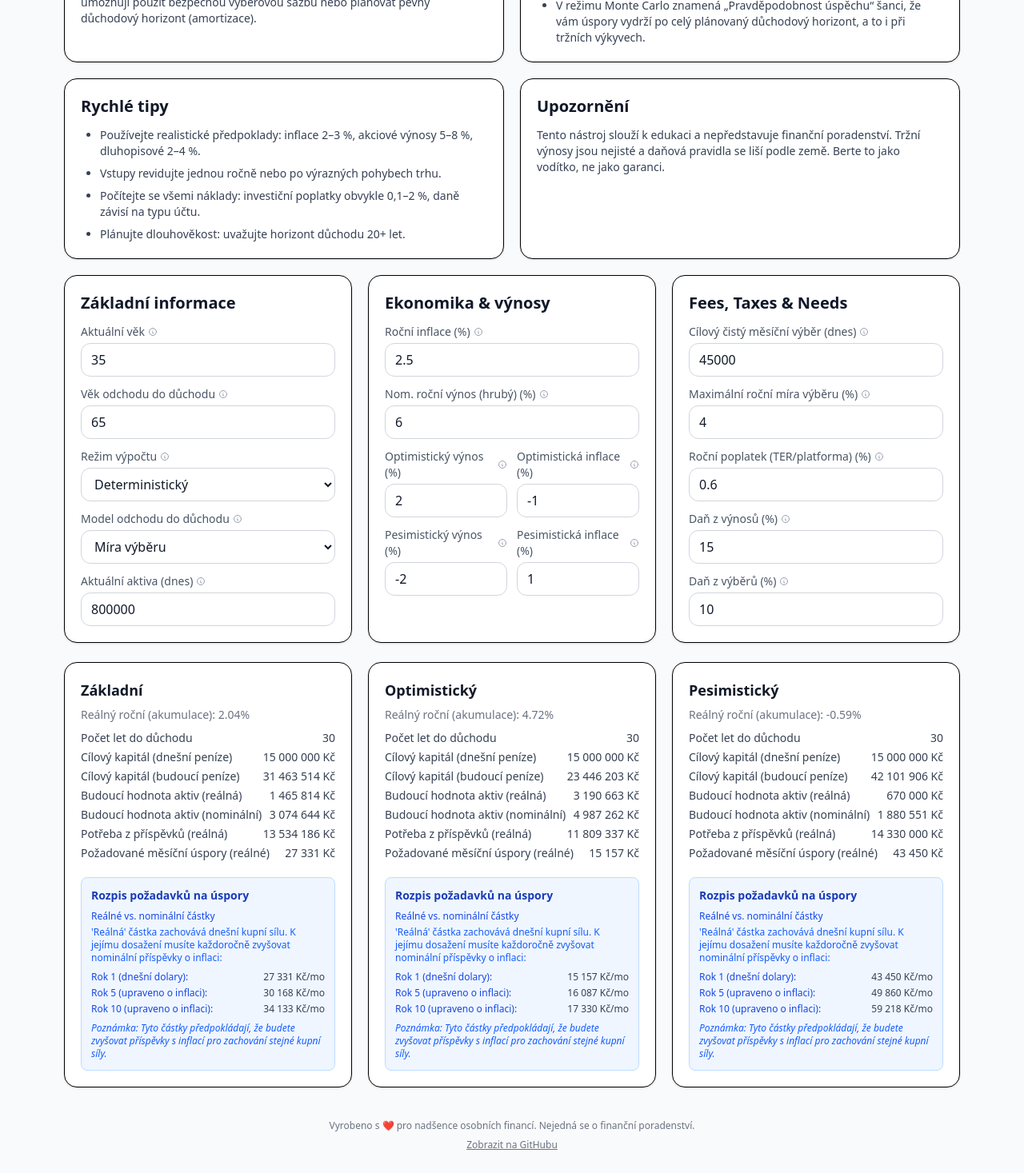
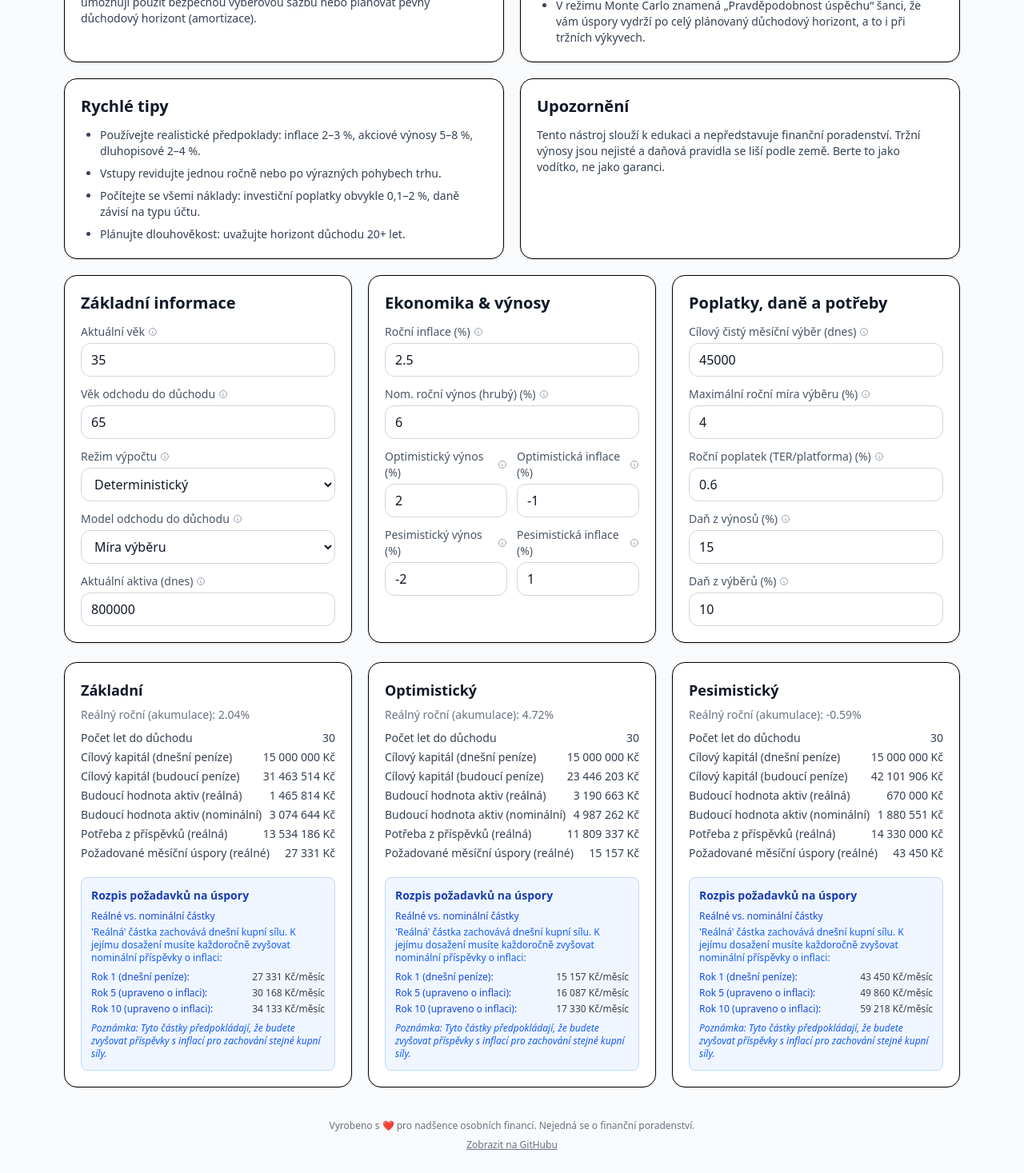
Before and after one commit to Zejnilovic/retire-calc, a React (Vite) app: page / in a window 1280 px wide. Shown: the part 320-1787 px from the top of the page at 80% size. Built offline with nearby package versions, Linux system fonts and the light colour scheme.

Commit message:
Fix localization

```diff
--- a/src/components/forms/FeesAndNeedsForm.tsx
+++ b/src/components/forms/FeesAndNeedsForm.tsx
@@ -33,7 +33,7 @@ export function FeesAndNeedsForm({
 }: FeesAndNeedsFormProps) {
   const { t } = useTranslation();
   return (
-    <Section title="Fees, Taxes & Needs">
+    <Section title={t('section.feesAndNeeds')}>
       <div className="grid gap-3">
         <div>
           <LabeledNumber
--- a/src/components/results/DeterministicResults.tsx
+++ b/src/components/results/DeterministicResults.tsx
@@ -99,16 +99,16 @@ export function DeterministicResults({
                   <div className="space-y-1 text-xs">
                     <div className="flex justify-between">
                       <span className="text-blue-700 dark:text-blue-300">{t('results.deterministic.nominalYear1')}:</span>
-                      <span className="font-medium">{fmtMoney(r.requiredMonthlyContributionNominalYear1, language, currency)}/mo</span>
+                      <span className="font-medium">{fmtMoney(r.requiredMonthlyContributionNominalYear1, language, currency)}/{t('month')}</span>
                     </div>
                     <div className="flex justify-between">
                       <span className="text-blue-700 dark:text-blue-300">{t('results.deterministic.nominalYear5')}:</span>
-                      <span className="font-medium">{fmtMoney(r.requiredMonthlyContributionNominalYear5, language, currency)}/mo</span>
+                      <span className="font-medium">{fmtMoney(r.requiredMonthlyContributionNominalYear5, language, currency)}/{t('month')}</span>
                     </div>
                     {r.requiredMonthlyContributionNominalYear10 > 0 && (
                       <div className="flex justify-between">
                         <span className="text-blue-700 dark:text-blue-300">{t('results.deterministic.nominalYear10')}:</span>
-                        <span className="font-medium">{fmtMoney(r.requiredMonthlyContributionNominalYear10, language, currency)}/mo</span>
+                        <span className="font-medium">{fmtMoney(r.requiredMonthlyContributionNominalYear10, language, currency)}/{t('month')}</span>
                       </div>
                     )}
                   </div>
--- a/src/locales/cs/translation.json
+++ b/src/locales/cs/translation.json
@@ -134,14 +134,14 @@
       "savingsExplanation": "Rozpis požadavků na úspory",
       "realVsNominalTitle": "Reálné vs. nominální částky",
       "realVsNominalExplanation": "'Reálná' částka zachovává dnešní kupní sílu. K jejímu dosažení musíte každoročně zvyšovat nominální příspěvky o inflaci:",
-      "nominalYear1": "Rok 1 (dnešní dolary)",
+      "nominalYear1": "Rok 1 (dnešní peníze)",
       "nominalYear5": "Rok 5 (upraveno o inflaci)",
       "nominalYear10": "Rok 10 (upraveno o inflaci)",
       "savingsNote": "Poznámka: Tyto částky předpokládají, že budete zvyšovat příspěvky s inflací pro zachování stejné kupní síly."
     },
     "monteCarlo": {
       "header": "Výsledek Monte Carlo",
-      "requiredMonthlyContributionReal": "Požadovaná měsíční úspora (reálná) /mo",
+      "requiredMonthlyContributionReal": "Požadovaná měsíční úspora (reálná)",
       "successProbability": "Dosažená pravděpodobnost úspěchu",
       "trials": "Pokusy",
       "iterations": "Počet iterací řešiče",
```
